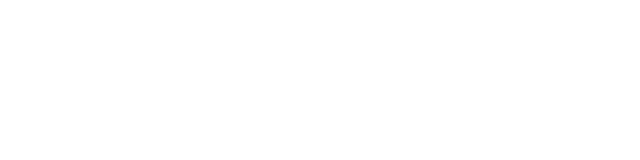
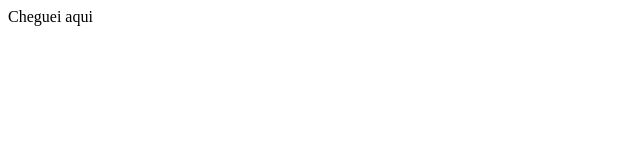
Before and after one commit to YuriCesar73/Pweb_Clinica_React, a React (Vite) app in the folder clinica/: page /home in a window 1280 px wide. Before the commit this address had no page. Shown: the top 160 px of the page, without its empty margins (0-640 px from the left). Built offline with nearby package versions, Linux system fonts and the light colour scheme.

Commit message:
Solução para toast feita (falta organizar).

```diff
--- /dev/null
+++ b/clinica/src/components/home/index.jsx
@@ -0,0 +1,7 @@
+function Home(){
+    return(
+        <div>
+            Cheguei aqui
+        </div>
+    )
+}export default Home;
--- a/clinica/src/components/login/index.jsx
+++ b/clinica/src/components/login/index.jsx
@@ -1,6 +1,6 @@
 import { useState } from "react";
 import API from "/src/API/api.jsx"
-import { Link, Navigate } from "react-router-dom";
+import { Link, Navigate, useNavigate } from "react-router-dom";
 import {ToastContainer, toast} from 'react-toastify'
 import 'react-toastify/dist/ReactToastify.css';
 
@@ -13,6 +13,8 @@ function Login(){
         tipo: ""
     });
 
+    const history = useNavigate();
+
     const handleInputChange = async (e)  => {
         console.log("Cheguei aqui handleInput");
         const { id, value } = e.target;
@@ -22,7 +24,6 @@ function Login(){
         }));
       };
 
-      const notify = () => toast("Wow so easy!");
 
       const onSubmit = (e) => {
         console.log("Cheguei aqui antes do prevent");
@@ -41,8 +42,6 @@ function Login(){
             API.get(url).then((response) => {
                 if(response.status == 202){
                     toast.success("Login realizado com sucesso")
-                    console.log(Object.keys(response));
-                    console.log(response);
                 }
                 }).catch((error) => {
                     console.log("Entrei no error");
@@ -53,6 +52,10 @@ function Login(){
                 })
     }
      apiGetUser();
+
+     setTimeout(() => {
+        history("/home")
+    }, 3000);
 
     };
 
--- a/clinica/src/components/rotas/index.jsx
+++ b/clinica/src/components/rotas/index.jsx
@@ -2,6 +2,7 @@ import { BrowserRouter, Route, Routes } from "react-router-dom";
 import FormularioMedico from "../formularioMedico";
 import Login from "../login";
 import FormularioPaciente from "../formularioPaciente";
+import Home from "../home";
 
 
 function Rotas(){
@@ -12,6 +13,7 @@ function Rotas(){
             <Route exact path="/" element={<Login/>} />
             <Route path="/formulario/medico" element={<FormularioMedico/>} />
             <Route path="/formulario/paciente" element={<FormularioPaciente/>} />
+            <Route path="/home" element={<Home/>} />
             {/* <Route path="*" element={<Erro/>}/> */}
             </Routes>
         </BrowserRouter>
```
